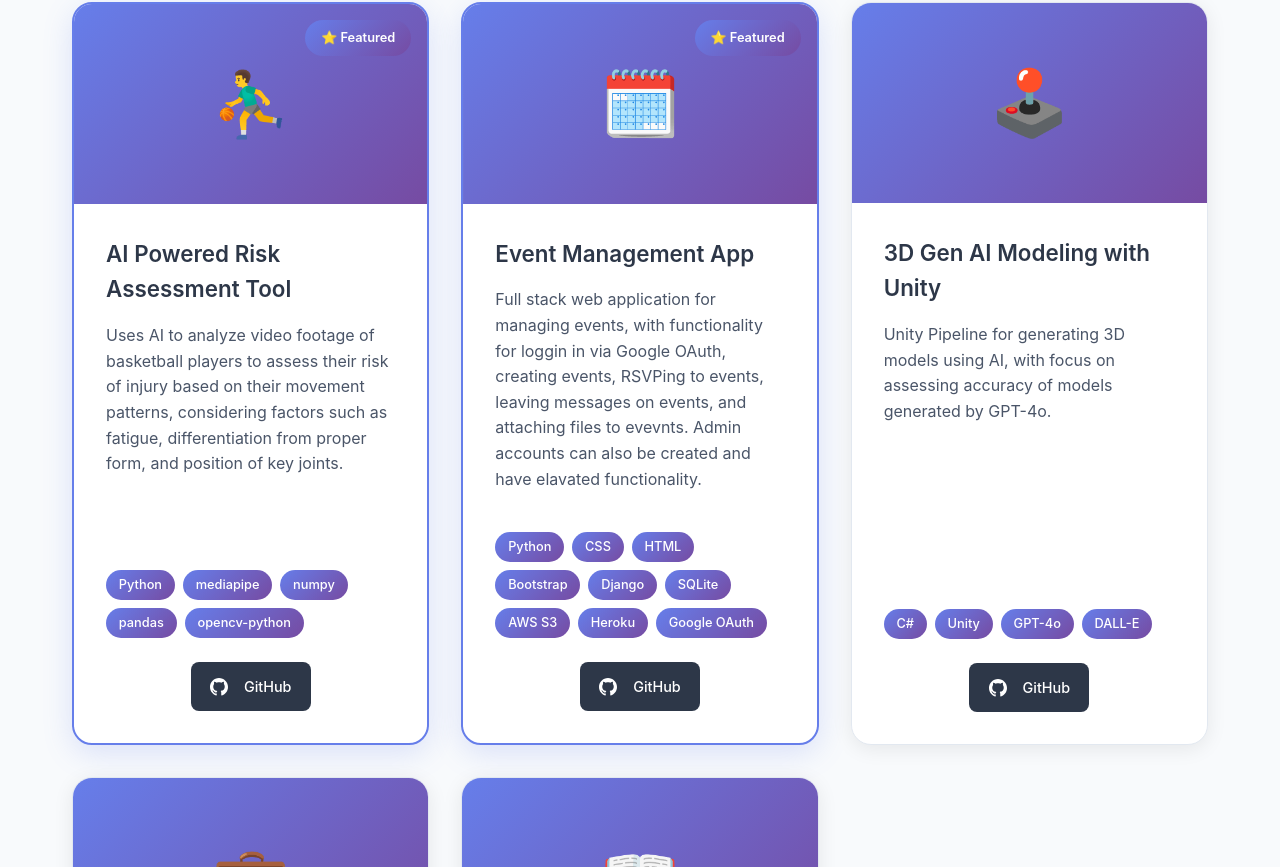
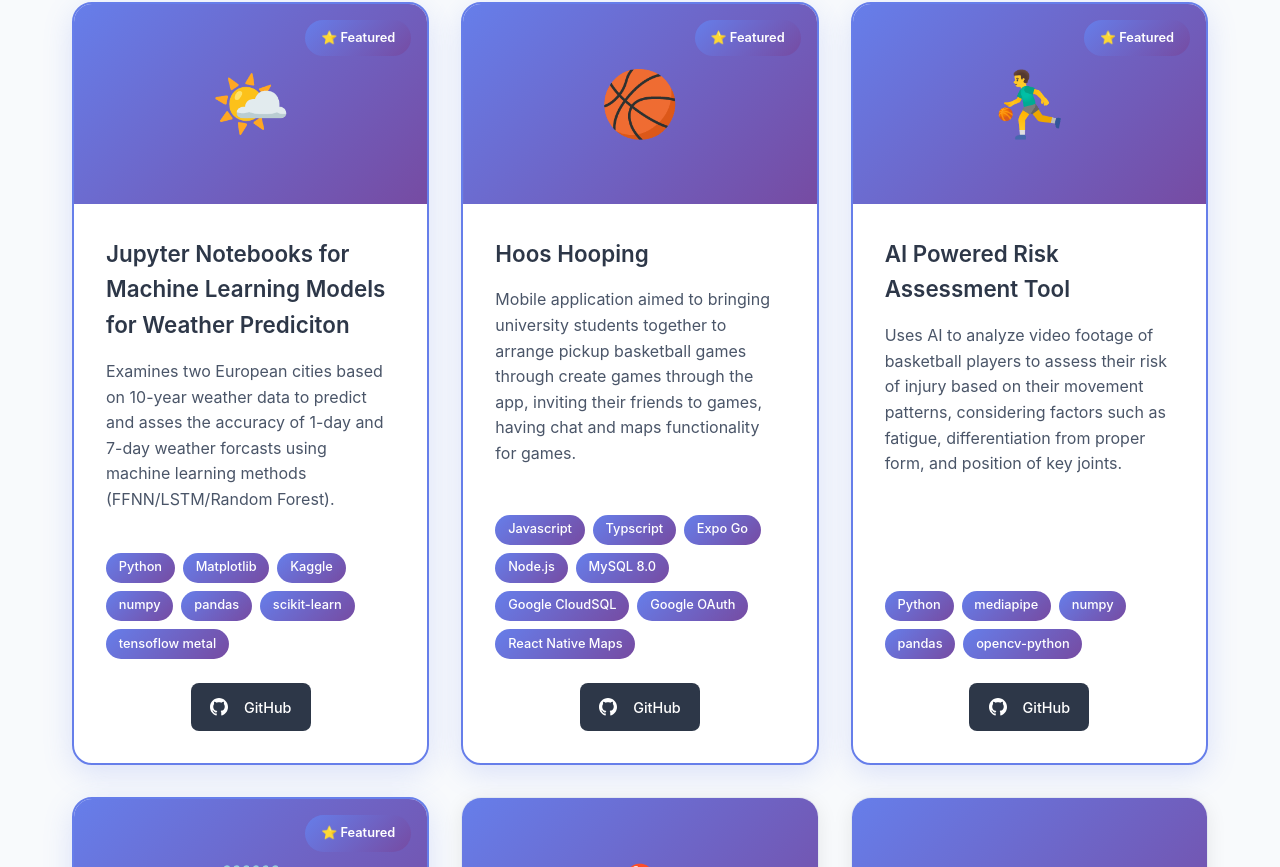
Before and after one commit to sebastian-shirazi/sebastian-shirazi.github.io, a React (Create React App) app: page / in a window 1280 px wide. Shown: the part 4133-5000 px from the top of the page. Built offline with nearby package versions, Linux system fonts and the light colour scheme.

Commit message:
Updates some projects

```diff
--- a/src/components/Projects.js
+++ b/src/components/Projects.js
@@ -3,6 +3,22 @@ import './Projects.css';
 
 const Projects = () => {
   const projects = [
+    {
+      title: "Jupyter Notebooks for Machine Learning Models for Weather Prediciton",
+      description: "Examines two European cities based on 10-year weather data to predict and asses the accuracy of 1-day and 7-day weather forcasts using machine learning methods (FFNN/LSTM/Random Forest).",
+      technologies: ["Python", "Matplotlib", "Kaggle", "numpy", "pandas", "scikit-learn", "tensoflow metal"],
+      image: "🌤️",
+      github: "https://github.com/sebastian-shirazi/AI-Driven-Risk-Assessment-for-Basketball",
+      featured: true
+    },
+    {
+      title: "Hoos Hooping",
+      description: "Mobile application aimed to bringing university students together to arrange pickup basketball games through create games through the app, inviting their friends to games, having chat and maps functionality for games.",
+      technologies: ["Javascript", "Typscript", "Expo Go", "Node.js", "MySQL 8.0", "Google CloudSQL", "Google OAuth", "React Native Maps"],
+      image: "🏀",
+      github: "https://github.com/sebastian-shirazi/HoosHooping",
+      featured: true
+    },
     {
         title: "AI Powered Risk Assessment Tool",
         description: "Uses AI to analyze video footage of basketball players to assess their risk of injury based on their movement patterns, considering factors such as fatigue, differentiation from proper form, and position of key joints.",
```
